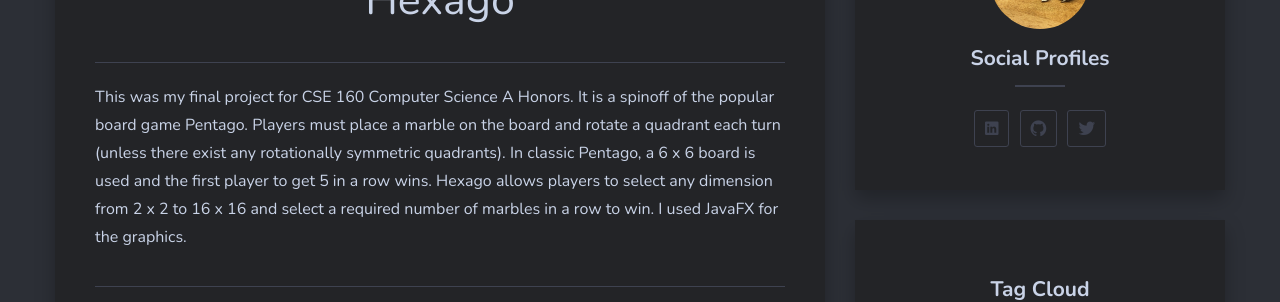
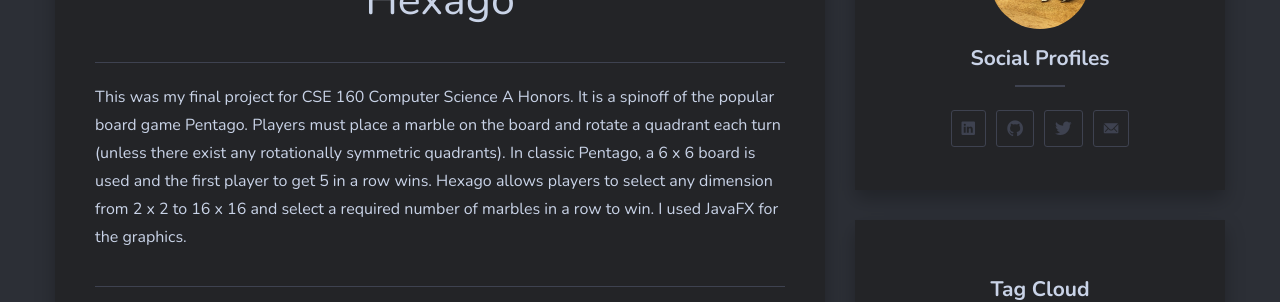
Before and after one commit to aburford/aburford.github.io, a Jekyll site: the page built from _posts/2019-09-11-hexago.markdown, in a window 1280 px wide. Shown: the part 836-1138 px from the top of the page. Built offline with Jekyll 4.4.1, drawn with Linux system fonts in a browser that asks for light colours; nearby versions of some CDN libraries.

Commit message:
add email

```diff
--- a/_config.yml
+++ b/_config.yml
@@ -19,6 +19,7 @@ author-name:	Andrew Burford
 twitter:	https://twitter.com/andrew__burford
 github:	https://github.com/aburford
 linkedin:	https://linkedin.com/in/andrew-burford
+email: andrewsburford@gmail.com
 
 
 #-------------------------------
--- a/_includes/sidebar.html
+++ b/_includes/sidebar.html
@@ -40,6 +40,11 @@
       {% if site.twitter %}
       <li class="social-profiles-item">
         <a href="{{ site.twitter }}" class="social-profiles-link"><i class="ion ion-logo-twitter"></i></a>
+      </li>
+      {% endif %}
+      {% if site.email %}
+      <li class="social-profiles-item">
+        <a href="mailto:{{ site.email }}" class="social-profiles-link"><i class="ion ion-ios-mail"></i></a>
       </li>
       {% endif %}
     </ul>
```
